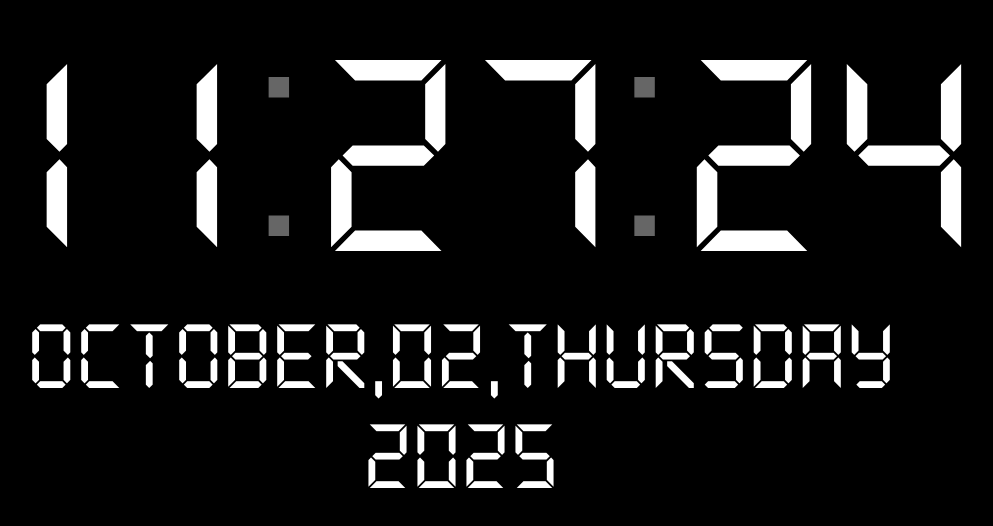
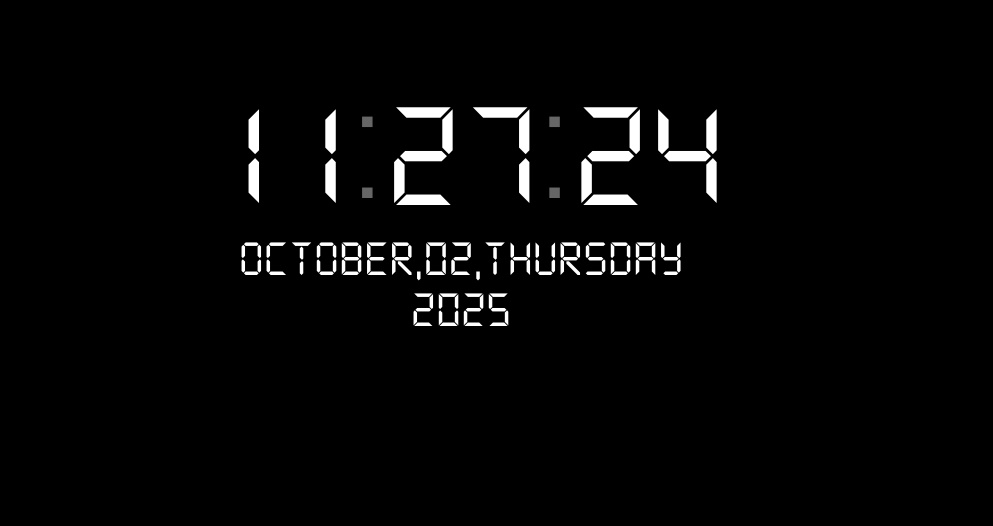
Before and after one commit to reverieofnight/simpleWebLiveWallpaper, a Vue app: page / in a window 1280 px wide. Shown: the part 244-770 px from the top of the page, without its empty margins (179-1172 px from the left). Built offline with nearby package versions, Linux system fonts and the light colour scheme; no server answers.

Commit message:
feat(clock): 实现时钟模块的响应式布局

```diff
--- a/src/App.vue
+++ b/src/App.vue
@@ -1,9 +1,9 @@
 <template>
   <div class="view-container">
+    <clockModule ref="clockModuleRef" :base="clockBaseWidth" :style="{transform:'translate3d(-50%,-'+ clockBaseWidth * 6 + 'px,0)'}" />
     <backgroundModule ref="backgroundModuleRef" />
     <audioVisualizerModule ref="audioVisualizerModuleRef" />
     <weatherModule ref="weatherModuleRef" />
-    <clockModule ref="clockModuleRef" />
     <div class="control-panel" >
       <button v-if="backgroundType === 'slide'" class="button" @click="handleClickNext">下一张</button>
       <button v-if="showWeather" class="button" @click="handleUpdateWeather">更新天气</button>
@@ -27,9 +27,11 @@ const audioVisualizerModuleRef = ref();
 const store = useStore();
 const backgroundType = computed(() => store.bgSet.backgroundType);
 const showWeather = computed(() => store.weatherSet.showWeather);
+let clockBaseWidth = ref(0);
 onMounted(() => {
   console.log('store',store);
   console.log('环境',process.env.NODE_ENV );
+  clockBaseWidth.value = window.innerWidth * 0.01;
   if(process.env.NODE_ENV === 'production'){
      //监听用户属性改变
      //持续时间改变防抖
@@ -210,6 +212,7 @@ onMounted(() => {
   }
   window.onresize = () => {
     emitter.emit('windowResize');
+    clockBaseWidth.value = window.innerWidth * 0.01;
   }
 })
 
@@ -235,8 +238,7 @@ function handleUpdateWeather(){
   background-color: black;
   .background-layer,
   .weather-layer,
-  .audio-visualizer-layer,
-  .clock-layer
+  .audio-visualizer-layer
   {
     width: 100%;
     height:100%;
@@ -244,6 +246,13 @@ function handleUpdateWeather(){
     position: absolute;
     z-index: 0;
     transform: translate3d(0,0,0);
+  }
+  .clock-layer{
+    z-index: 1;
+    position: absolute;
+    transform: translate3d(0,0,0);
+    left:50%;
+    top:50%;
   }
   .control-panel{
     padding:20px;
--- a/src/modules/clock/index.vue
+++ b/src/modules/clock/index.vue
@@ -1,28 +1,28 @@
 <template>
   <div v-show="showLayer" class="clock-layer">
     <div class="clock-wrapper">
-      <div class="clock">
+      <div class="clock" :style="{fontSize:base * 12 + 'px'}">
         <div class="hour">
-          <span class="bit">{{ time.hour.slice(0,1) }}</span>
-          <span class="bit">{{ time.hour.slice(1,2) }}</span>
+          <span class="bit" :style="{width:base * 6 + 'px'}">{{ time.hour.slice(0,1) }}</span>
+          <span class="bit" :style="{width:base * 6 + 'px'}">{{ time.hour.slice(1,2) }}</span>
         </div>
         <div class="dot" :class="dotActive && 'active'">:</div>
         <div class="minute">
-          <span class="bit">{{ time.minute.slice(0,1) }}</span>
-          <span class="bit">{{ time.minute.slice(1,2) }}</span>
+          <span class="bit" :style="{width:base * 6 + 'px'}">{{ time.minute.slice(0,1) }}</span>
+          <span class="bit" :style="{width:base * 6 + 'px'}">{{ time.minute.slice(1,2) }}</span>
         </div>
         <div class="dot" :class="dotActive && 'active'">:</div>
         <div class="second">
-          <span class="bit">{{ time.second.slice(0,1) }}</span>
-          <span class="bit">{{ time.second.slice(1,2) }}</span>
+          <span class="bit" :style="{width:base * 6 + 'px'}">{{ time.second.slice(0,1) }}</span>
+          <span class="bit" :style="{width:base * 6 + 'px'}">{{ time.second.slice(1,2) }}</span>
         </div>
       </div>
-      <div class="date">
+      <div class="date" :style="{fontSize:base * 4 + 'px'}">
         <span>{{ time.month }},</span>
         <span>{{ time.day }},</span>
         <span>{{ time.weekday }}</span>
       </div>
-      <div class="year">
+      <div class="year" :style="{fontSize:base * 4 + 'px'}">
         {{ time.year }}
       </div>
     </div>
@@ -33,6 +33,14 @@
 import { ref,reactive } from 'vue';
 import dayjs from 'dayjs';
 import translate from '@/translate/clock';
+const props = defineProps({
+  // 时钟基础宽度
+  base: {
+    type: Number,
+    default: 0
+  }
+})
+
 const time = reactive({
   year:'',
   month:'',
@@ -85,10 +93,6 @@ defineExpose({
 
 <style lang="less" scoped>
 .clock-wrapper{
-  position: absolute;
-  left:50%;
-  top:50%;
-  transform: translate3d(-50%, -150px, 0);
   display: flex;
   flex-direction: column;
   align-items: center;
@@ -96,8 +100,6 @@ defineExpose({
   color:white;
   text-shadow: 0 0 10px rgba(0,0,0,0.3);
   .clock{
-    width: 1030px;
-    font-size: 300px;
     display: flex;
     .hour{
       flex-shrink: 0;
@@ -110,11 +112,9 @@ defineExpose({
     }
     .bit{
       display: inline-block;
-      width:150px;
       text-align: end;
     }
     .dot{
-      width:75px;
       opacity: 0.4;
       transform: translateY(-5%);
     }
@@ -122,11 +122,5 @@ defineExpose({
       opacity: 1;
     }
   }
-  .date{
-    font-size: 100px;
-  }
-  .year{
-    font-size: 100px;
-  }
 }
 </style>
```
